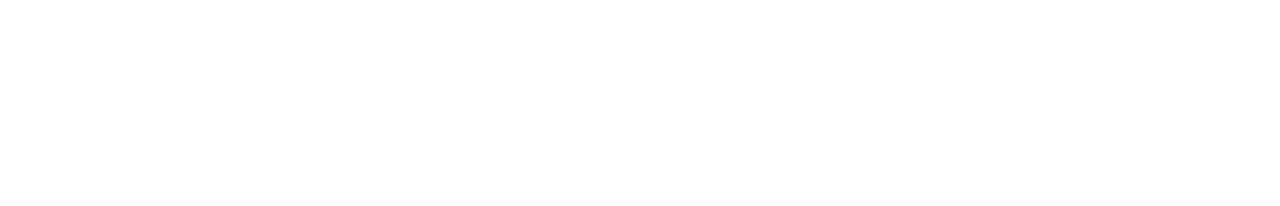
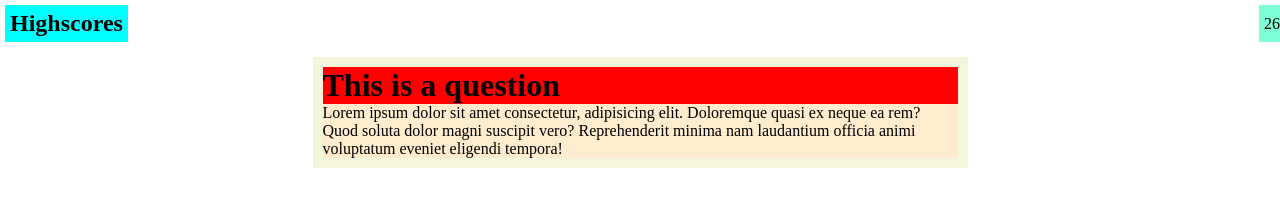
Before and after one commit to WillBerner/JavaScript-Quiz, a plain HTML site: page index.html in a window 1280 px wide. Drawn offline with Linux system fonts and the light colour scheme.

Commit message:
Added some styling, created a skeleton of the webpage, got a timer working

```diff
--- a/assets/css/style.css
+++ b/assets/css/style.css
@@ -0,0 +1,50 @@
+* {
+    margin: 0px;
+}
+
+
+header {
+    width: 100%;
+    display: flex;
+    justify-content: space-between;
+    margin: 5px;
+}
+
+main {
+    margin: 5px;
+    display: flex;
+    justify-content: center;
+}
+
+.highscores {
+    background-color: aqua;
+    display: flex;
+    float: left;
+    padding: 5px;
+}
+
+.time {
+    background-color: aquamarine;
+    display: flex;
+    float: right;
+    align-items: center;
+    padding: 5px;
+}
+
+.quiz {
+    background-color: beige;
+    width: 50%;
+    flex-direction: row;
+    padding: 10px;
+    margin: 10px;
+}
+
+.question {
+    background-color: red;
+    display: flex;
+}
+
+.choices {
+    background-color: blanchedalmond;
+    display: flex;
+}
--- a/assets/js/index.js
+++ b/assets/js/index.js
@@ -0,0 +1,28 @@
+var questionEl = document.querySelector(".question");
+var timeEl = document.querySelector(".time")
+
+var timeRemaining = 30;
+
+// Timer function
+var countdown = setInterval(function() {
+    if (timeRemaining > 1) {
+        timeEl.textContent = timeRemaining;
+        timeRemaining--;
+    } else if (timeRemaining === 1) {
+        timeEl.textContent = timeRemaining;
+        timeRemaining--;
+    } else {
+        timeEl.textContent = timeRemaining;
+        clearInterval(countdown);
+    }
+}, 1000);
+
+countdown();
+
+setTimeout(function () {
+    var nextQuestion = document.createElement('h1');
+    nextQuestion.textContent = "This is also a question";
+    questionEl.textContent = "";
+    questionEl.appendChild(nextQuestion);
+
+}, 5000);
--- a/index.html
+++ b/index.html
@@ -4,10 +4,35 @@
     <meta charset="UTF-8">
     <meta http-equiv="X-UA-Compatible" content="IE=edge">
     <meta name="viewport" content="width=device-width, initial-scale=1.0">
+    <link rel="stylesheet" href="./assets/css/style.css">
     <title>Document</title>
 </head>
 <body>
+    <header>
+        <div class="highscores">
+            <h2 class="highscore-link">
+                Highscores
+            </h2>
+        </div>
+        <div class="time">
+            <h5>
+                0 seconds remaining.
+            </h5>
+        </div>
+    </header>
 
+    <main>
+        <div class="quiz">
+            <div class="question">
+                <h1>
+                    This is a question
+                </h1>
+            </div>
+            <div class="choices">
+                Lorem ipsum dolor sit amet consectetur, adipisicing elit. Doloremque quasi ex neque ea rem? Quod soluta dolor magni suscipit vero? Reprehenderit minima nam laudantium officia animi voluptatum eveniet eligendi tempora!
+            </div>
+        </div>
+    </main>
 
     <script src="./assets/js/index.js"></script>
 </body>
```
